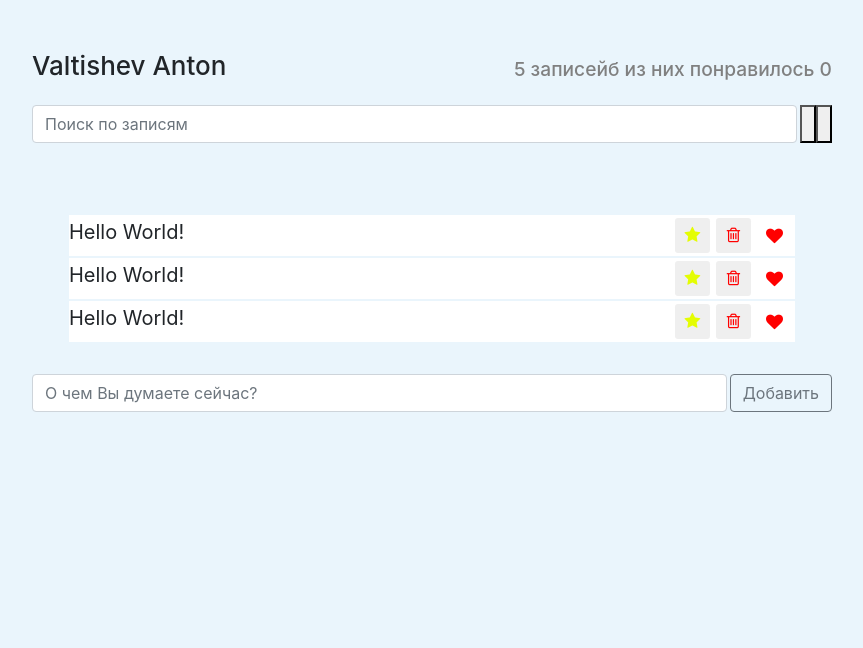
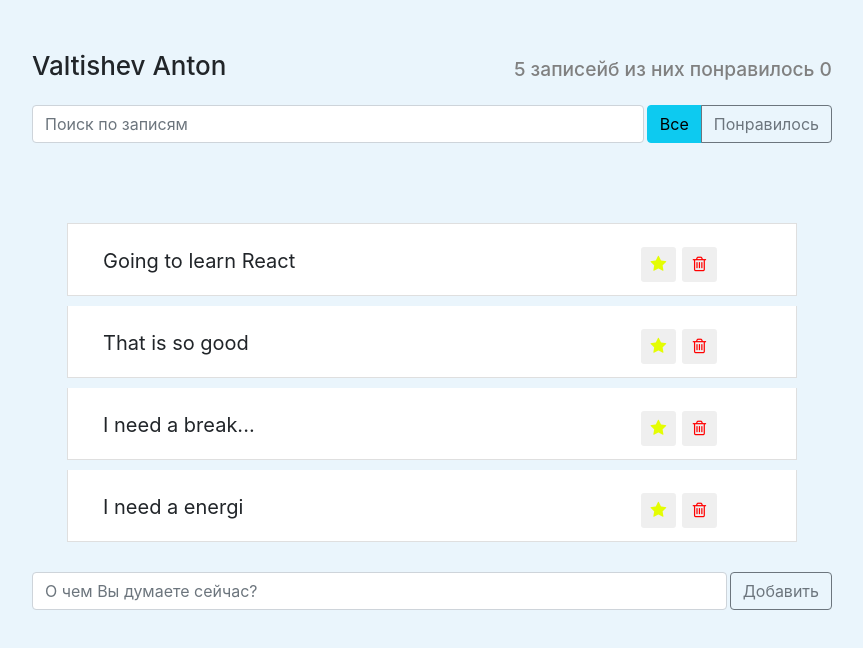
Before and after one commit to Val-An/like-todo, a React (Create React App) app: page / in a window 1280 px wide. Shown: the top 648 px of the page, without its empty margins (208-1071 px from the left). Built offline with nearby package versions, Linux system fonts and the light colour scheme.

Commit message:
add data in app, add class and state in post-list-item

```diff
--- a/package.json
+++ b/package.json
@@ -6,6 +6,7 @@
     "@testing-library/jest-dom": "^5.15.1",
     "@testing-library/react": "^11.2.7",
     "@testing-library/user-event": "^12.8.3",
+    "node-sass": "^7.0.0",
     "react": "^17.0.2",
     "react-dom": "^17.0.2",
     "react-scripts": "4.0.3",
--- a/src/components/app/app.jsx
+++ b/src/components/app/app.jsx
@@ -7,6 +7,32 @@ import PostList from '../post-list/post-list'
 import PostAddForm from '../post-add-form/post-add-form'
 
 const App = () => {
+
+	const data = [
+		{
+			id: 1,
+			label: 'Going to learn React',
+			important: true
+		},
+		{
+			id: 2,
+			label: 'That is so good',
+			important: false
+		},
+		{
+			id: 3,
+			label: 'I need a break...',
+			important: false
+		},
+		{
+			id: 4,
+			label: 'I need a energi',
+			important: false
+		}
+	]
+
+
+
   return (
 		<div className="app">
 		  <AppHeader />
@@ -14,7 +40,7 @@ const App = () => {
 			 <SearchPanel />
 			 <PostStatusFilter />
 		  </div>
-		  <PostList />
+		  <PostList posts={data} />
 		  <PostAddForm />
 		</div>
   )
--- a/src/components/post-list-item/post-list-item.css
+++ b/src/components/post-list-item/post-list-item.css
@@ -1,7 +1,7 @@
 .app-list-item {
   font-size: 1.25rem;
   background: white;
-  margin: 2px;
+  /*margin: 2px;*/
 }
 
 .app-list-item button {
@@ -30,9 +30,9 @@
     line-height: 35px;
     font-size: 17px;
     color: red;
-    /*transition: 0.3s all;*/
-    /*transform: translateX(30px);*/
-    /*opacity: 0;*/
+    transition: 0.3s all;
+    transform: translateX(30px);
+    opacity: 0;
 }
 
 .app-list-item-label {
--- a/src/components/post-list-item/post-list-item.jsx
+++ b/src/components/post-list-item/post-list-item.jsx
@@ -1,14 +1,50 @@
-import React from 'react'
+import React, {Component} from 'react'
 import './post-list-item.css'
 
-const PostListItem = () => {
+class PostListItem extends Component {
+
+	constructor(props) {
+		super(props)
+		this.state = {
+			important: false,
+			like: false
+		}
+		this.onImportant = this.onImportant.bind(this)
+		this.onLike = this.onLike.bind(this)
+	}
+
+	onImportant() {
+		this.setState(({important}) => ({
+			important: !important
+		}))
+	}
+
+	onLike() {
+		this.setState(({like}) => ({
+			like: !like
+		}))
+	}
+
+	render() {
+		const {label} = this.props
+		const {important, like} = this.state
+		let classNames = "app-list-item d-flex justify-content-between"
+
+		if (important){
+			classNames += " important"
+		}
+
+		if (like){
+			classNames += " like"
+		}
+
 		return (
-	  <li className="app-list-item d-flex justify-content-between">
-			<span className="app-list-item-label">
-				Hello World!
+				<div className={classNames}>
+			<span onClick={this.onLike} className="app-list-item-label">
+				{label}
 			</span>
 					<div className="d-flex justify-content-center align-item-center">
-				<button type="button" className="btn-star btn-sm ">
+						<button onClick={this.onImportant} type="button" className="btn-star btn-sm ">
 							<i className="fa fa-star"></i>
 						</button>
 						<button type="button" className="btn-trash btn-sm">
@@ -16,8 +52,9 @@ const PostListItem = () => {
 						</button>
 						<i className="fa fa-heart"></i>
 					</div>
-	  </li>
+				</div>
 		)
+	}
 }
 
 export default PostListItem
--- a/src/components/post-list/post-list.jsx
+++ b/src/components/post-list/post-list.jsx
@@ -2,13 +2,23 @@ import React from 'react'
 import './post-list.css'
 import PostListItem from '../post-list-item/post-list-item'
 
-const PostList = () => {
+const PostList = ({posts}) => {
+
+	const postElements = posts.map((item) => {
+		return (
+				<li className="list-group-item" key={item.id}>
+				<PostListItem label={item.label} important={item.important} />
+				</li>
+		)
+	})
+
   return (
 		<div>
 		  <ul className="app-list list-groupe">
-			 <PostListItem />
-			 <PostListItem />
-			 <PostListItem />
+				{postElements}
+			 {/*<PostListItem label="Going to learn React" important />*/}
+			 {/*<PostListItem label="That is so good" />*/}
+			 {/*<PostListItem label="Hello" />*/}
 		  </ul>
 		</div>
   )
--- a/src/components/post-status-filter/post-asatus-filter.jsx
+++ b/src/components/post-status-filter/post-asatus-filter.jsx
@@ -4,8 +4,8 @@ import './post-status-filter.css'
 const PostStatusFilter = () => {
   return (
 		<div className="btn-group">
-		  <button></button>
-		  <button></button>
+		  <button type="button" className="btn btn-info">Все</button>
+		  <button type="button" className="btn btn-outline-secondary">Понравилось</button>
 		</div>
   )
 }
```
Also changed, not shown: 1 other file (tests, documents, lock files or other folders). Lines whose indentation alone changed are shown as unchanged.
